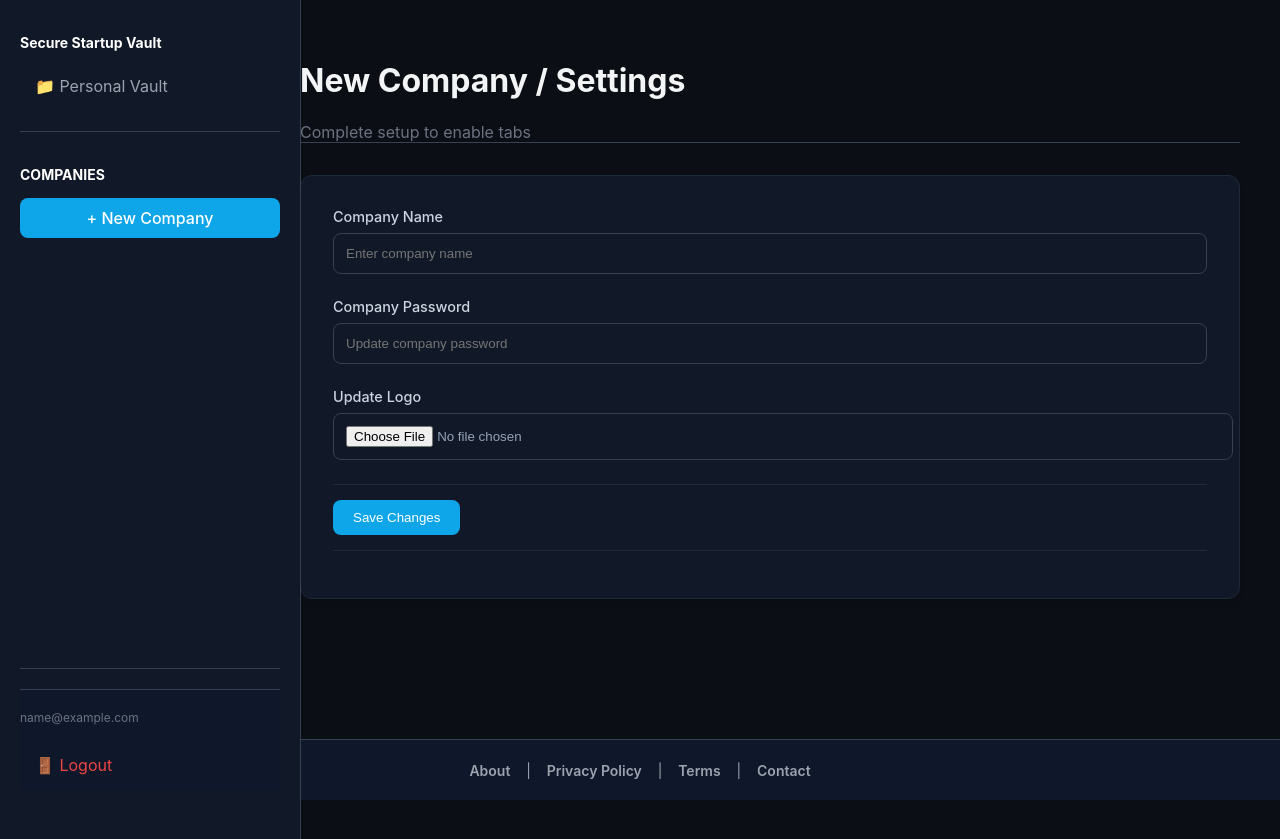
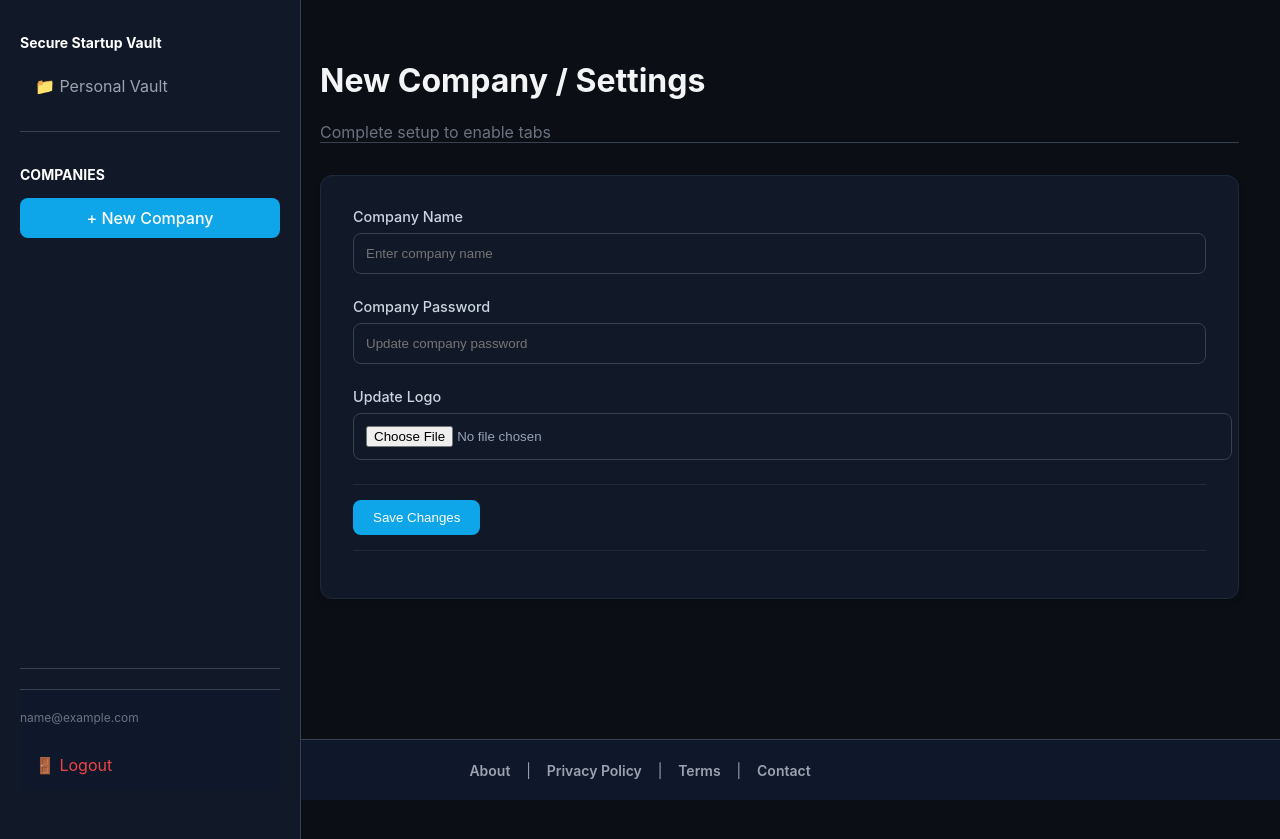
Before and after one commit to HarenRaj-Dev/secure_startup_vault_web, a Flask app: page /companies/new in a window 1280 px wide. Shown: the top 839 px of the page. Run offline with Flask 2, Linux system fonts and the light colour scheme; the visitor is signed in with stand-in values (Sample User, id 1); data comes from the database, SQL or seed files in the repository; data that the repository does not hold is empty; some libraries are stand-ins or nearby versions.

Commit message:
fix gui2

```diff
--- a/vault/static/css/companies.css
+++ b/vault/static/css/companies.css
@@ -1,3 +1,8 @@
+.company-container{
+    margin-left: 20px;
+    margin-right: 1px;
+}
+
 .company-navbar {
     display: flex;
     gap: 2rem;
```
